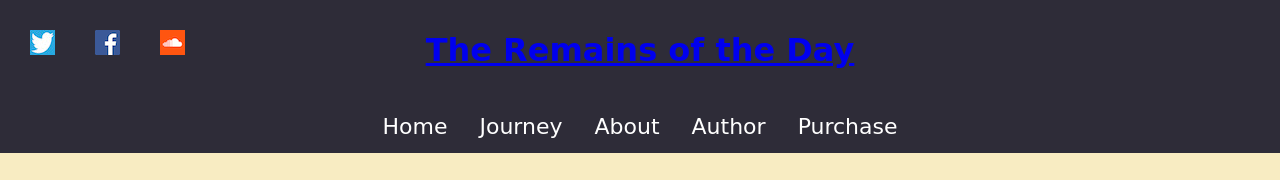
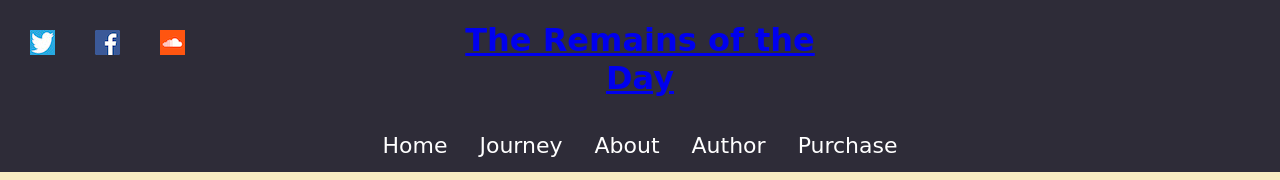
Before and after one commit to abigger87/RemainsOfTheDay, a plain HTML site: page author.html in a window 1280 px wide. Shown: the top 180 px of the page. Drawn offline with Linux system fonts and the light colour scheme.

Commit message:
Update author.html

```diff
--- a/author.html
+++ b/author.html
@@ -14,7 +14,7 @@
     	<li><a href="https://www.facebook.com/KazuoIshiguro/"><div style="background-image: url('images/facebook.png')"></div></a></li>
   	<li><a href="https://soundcloud.com/guardianbookspodcast/kazuo-ishiguro-on-the-remains"><div style="background-image: url('images/soundcloud.png')"></div></a></li>
       </ul>
-	    <div id="titlediv"><div><a href="index.html"><h1>The Remains of the Day</h1></a></div></div>
+	    <div id="titlediv"><a href="index.html"><div id="innertitlediv"><h1>The Remains of the Day</h1></div></a></div>
     </div>
     <div id="tabs">
       <ul class="tab">
```
